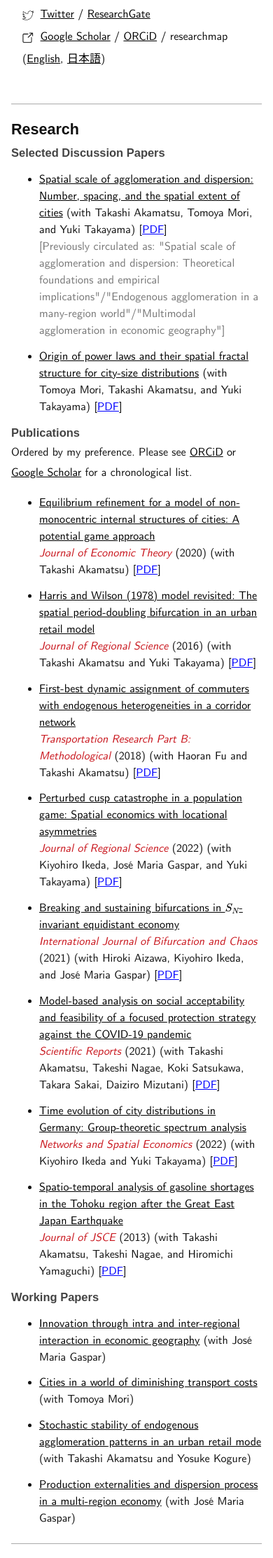
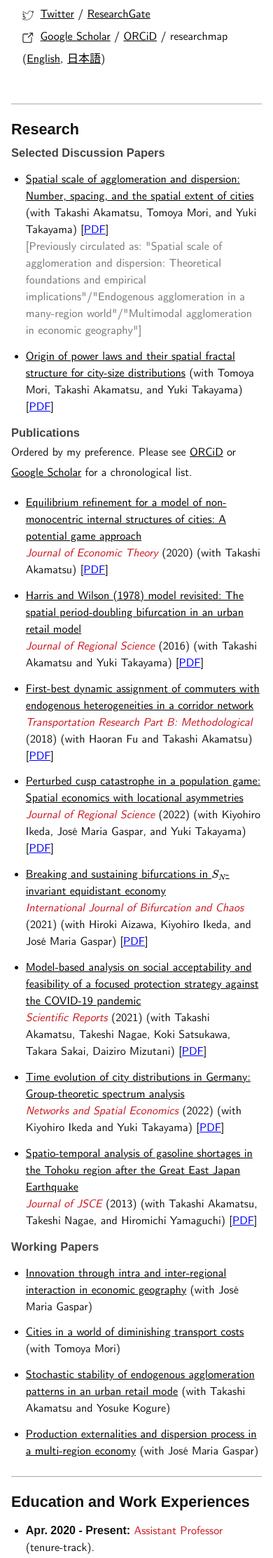
Before and after one commit to mino-osawa/mino-osawa.github.io, a Jekyll site: the page built from index.markdown, in a window 390 px wide. Shown: the part 636-2862 px from the top of the page at 70% size. Built offline with Jekyll 4.4.1, drawn with Linux system fonts in a browser that asks for light colours; some web fonts are replaced.

Commit message:
minor fix

```diff
--- a/assets/css/main.css
+++ b/assets/css/main.css
@@ -454,11 +454,16 @@ p {
     h3 {
         font-size: clamp(1rem, 0.857rem + 0.71vw, 1.2rem);
     }
+
+    .ref-list {
+        margin-left: 1.3rem;
+        padding-left: 0;
+    }
 }
 
 #info {
     list-style: none;
-    padding-left: 1em;
+    padding-left: 1rem;
     line-height: 2;
 }
 
```
